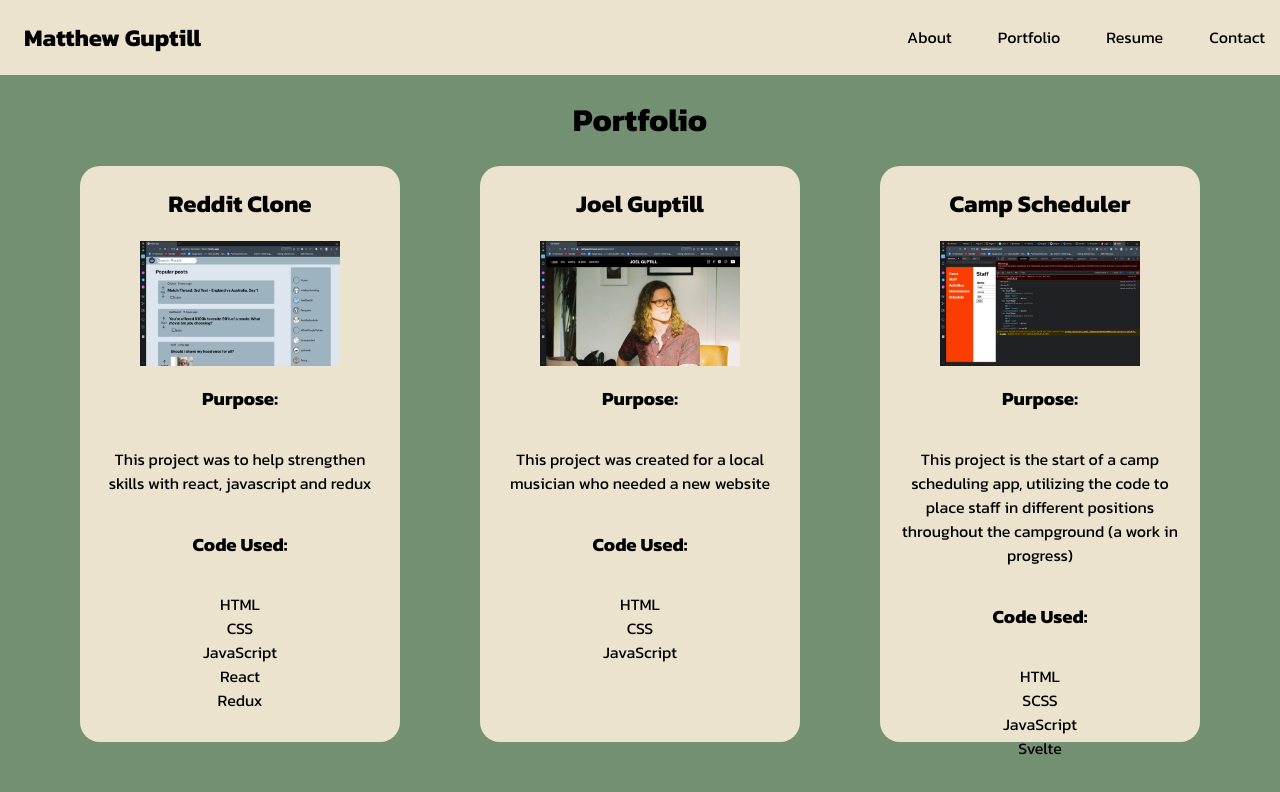
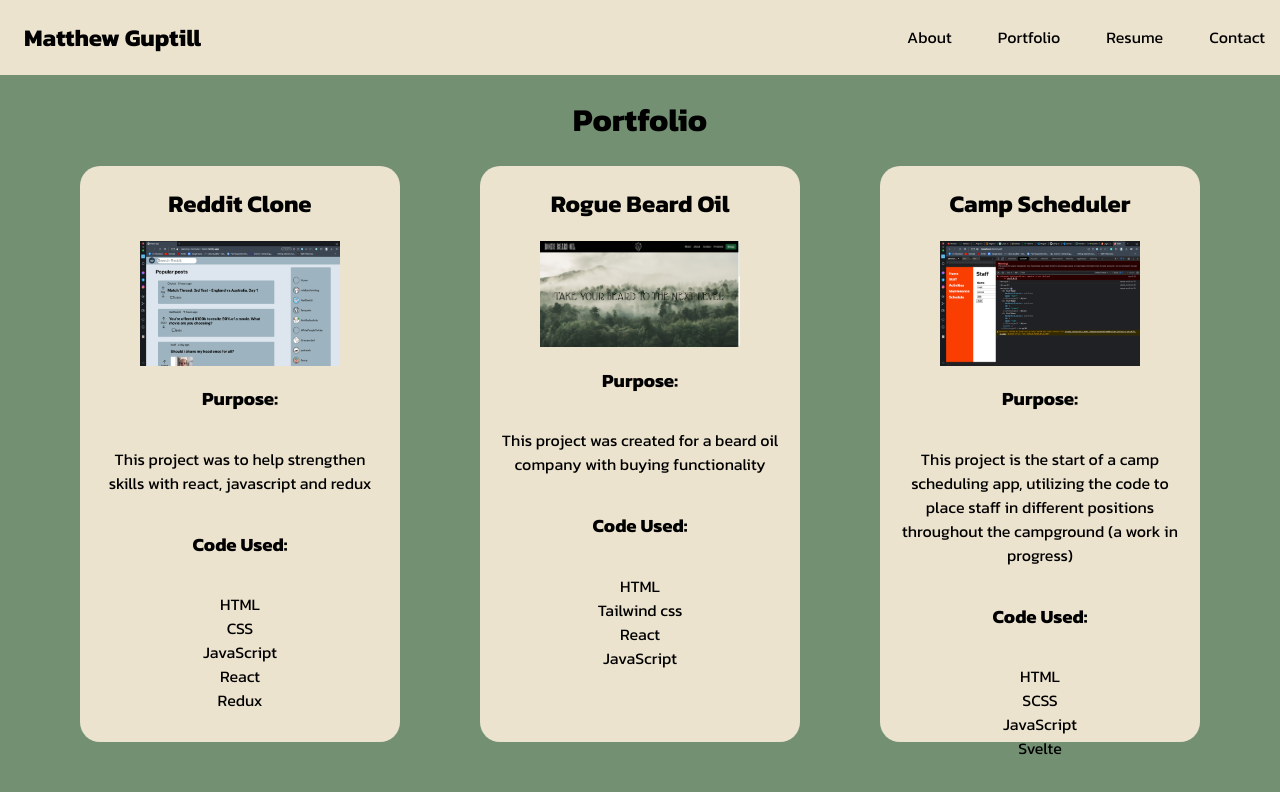
Before and after one commit to MattGuptill/Portfolio-master, a React (Create React App) app: page /portfolio in a window 1280 px wide. Shown: the top 792 px of the page. Built offline with nearby package versions, Linux system fonts and the light colour scheme; the HTML template or start-up script is replaced by a standard one.

Commit message:
switched out some portfolio work

```diff
--- a/src/Components/Portfolio/portfolio.js
+++ b/src/Components/Portfolio/portfolio.js
@@ -1,5 +1,5 @@
 import reddit from '../../Resources/Photos/reddit-clone.png';
-import joel from '../../Resources/Photos/joel.png';
+import rogue from '../../Resources/Photos/rogueBeardOilSnap.png';
 import camp from '../../Resources/Photos/camp-scheduler.png';
 
 import './portfolio.css'
@@ -32,19 +32,20 @@ export const Portfolio = () => {
                     </div>
                 </a>
 
-                <a className="port-link" href='https://candid-macaron-f48968.netlify.app'>
+                <a className="port-link" href='www.roguebeardoil.com'>
                     <div className="port">
-                        <h2>Joel Guptill</h2>
-                        <img className="port-img" src={joel} alt='joel guptill website' />
+                        <h2>Rogue Beard Oil</h2>
+                        <img className="port-img" src={rogue} alt='Rogue Beard Oil website' />
                         <div>
                             <h3>Purpose:</h3>
-                            <p>This project was created for a local musician who needed a new website</p>
+                            <p>This project was created for a beard oil company with buying functionality</p>
                         </div>
                         <div>
                             <h3>Code Used:</h3>
                             <ul>
                                 <li>HTML</li>
-                                <li>CSS</li>
+                                <li>Tailwind css</li>
+                                <li>React</li>
                                 <li>JavaScript</li>
                             </ul>
                         </div>
--- a/src/Components/Resume/resume.js
+++ b/src/Components/Resume/resume.js
@@ -1,4 +1,4 @@
-import resume1 from '../../Resources/Photos/Resume.jpg';
+import resume1 from '../../Resources/Photos/Matthew Resume.jpg';
 import certificate from '../../Resources/Photos/codecademy-certificate.jpg';
 
 import './resume.css';
```
Also changed, not shown: src/Resources/Photos/Matthew Resume.jpg (added), src/Resources/Photos/rogueBeardOilSnap.png (added).
